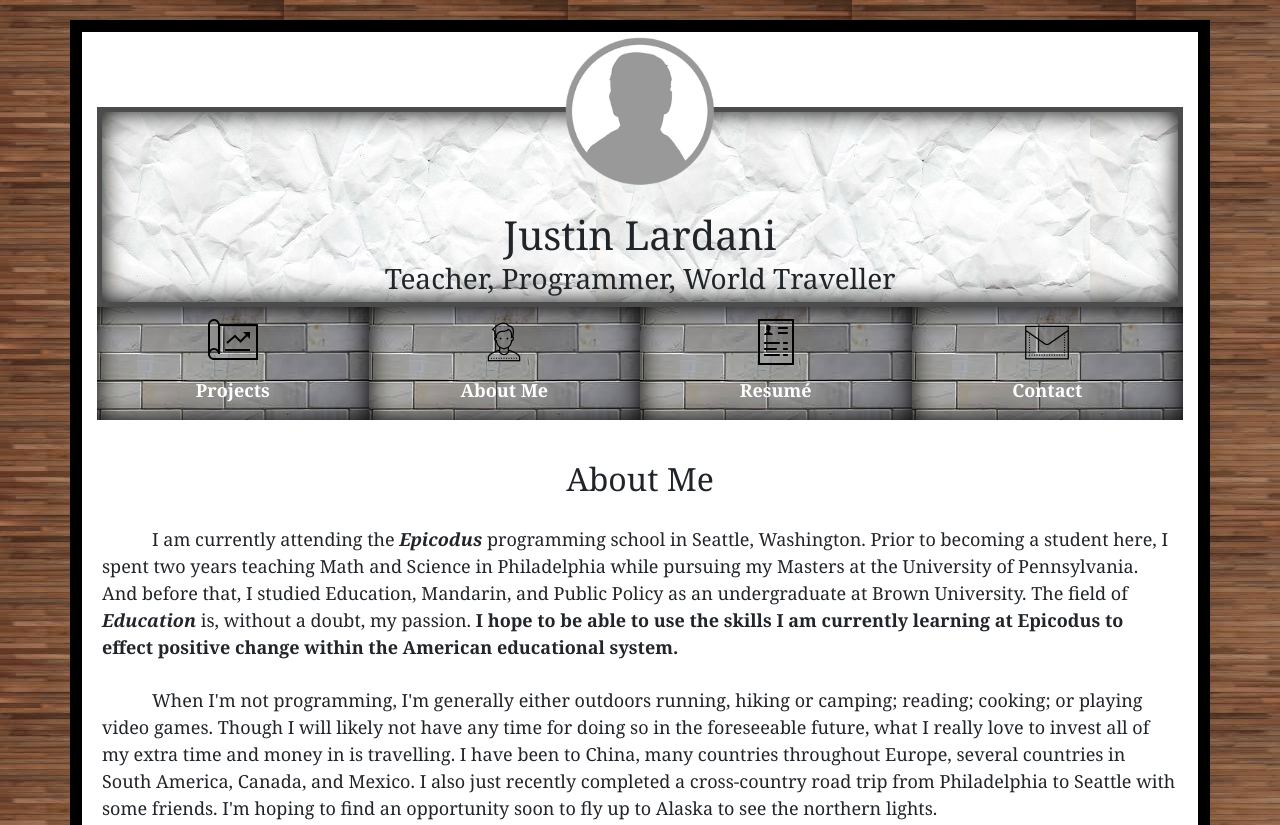
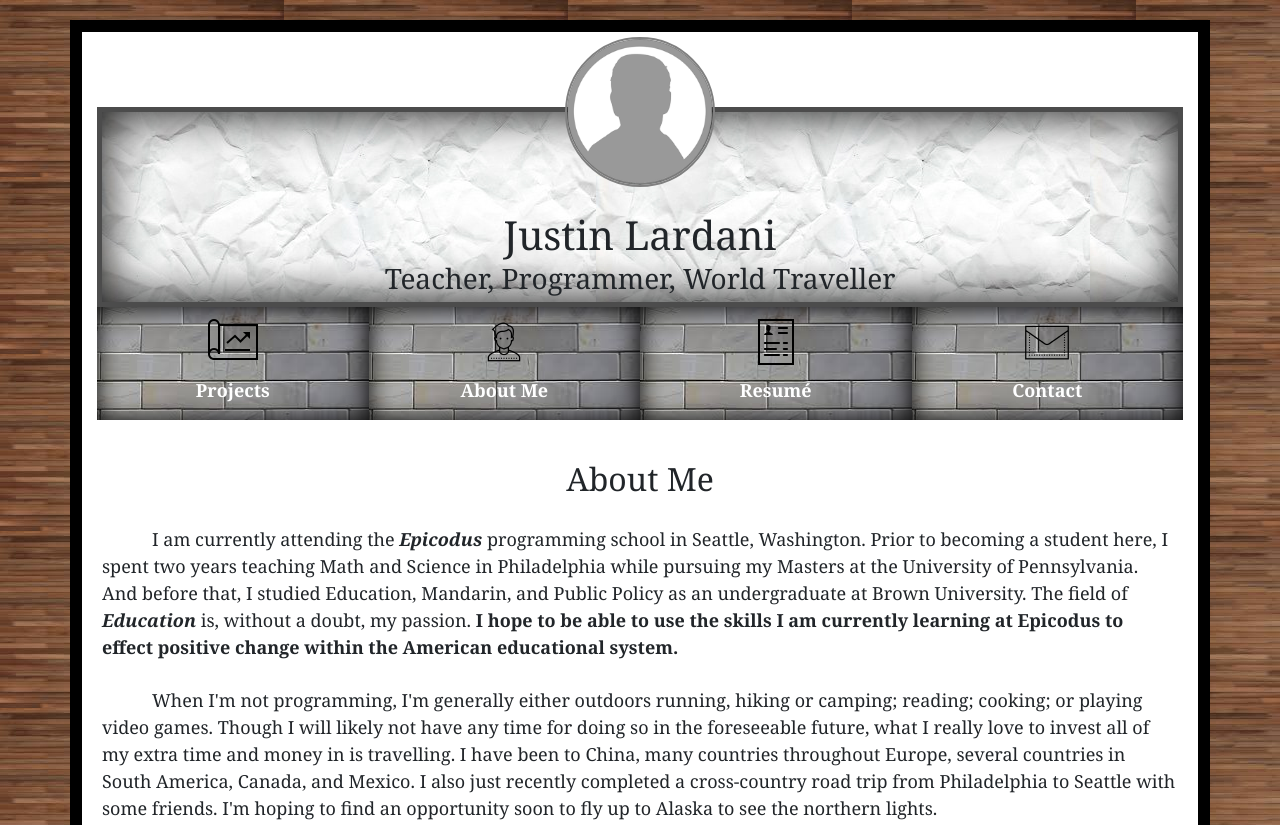
Before and after one commit to jlardani93/justin-portfolio, a plain HTML site: page index.html in a window 1280 px wide. Shown: the top 825 px of the page. Drawn offline with Linux system fonts and the light colour scheme.

Commit message:
this will edit a few styling bugs.

```diff
--- a/css/styles.css
+++ b/css/styles.css
@@ -16,7 +16,7 @@ body {
   height: 200px;
   margin-top: 75px;
   background-image: url("../img/banner-background.jpg");
-  box-shadow: 0px 0px 25px black inset;
+  box-shadow: 0px 0px 50px black inset;
   font-family: inherit;
 }
 
@@ -29,6 +29,10 @@ body {
   height: 150px;
   position: relative;
   top: -75px;
+  border: 2px solid gray;
+  border-radius: 75px;
+  padding: -5px;
+  box-shadow: 0px 0px 25px black inset;
 }
 
 .centered {
@@ -109,10 +113,10 @@ td h3 {
   margin-right: 25px;
 }
 
-.icons img:hover {
+/*.icons img:hover {
   height: 125px;
   width: 125px;
-}
+}*/
 
 footer {
   text-align: center;
```
